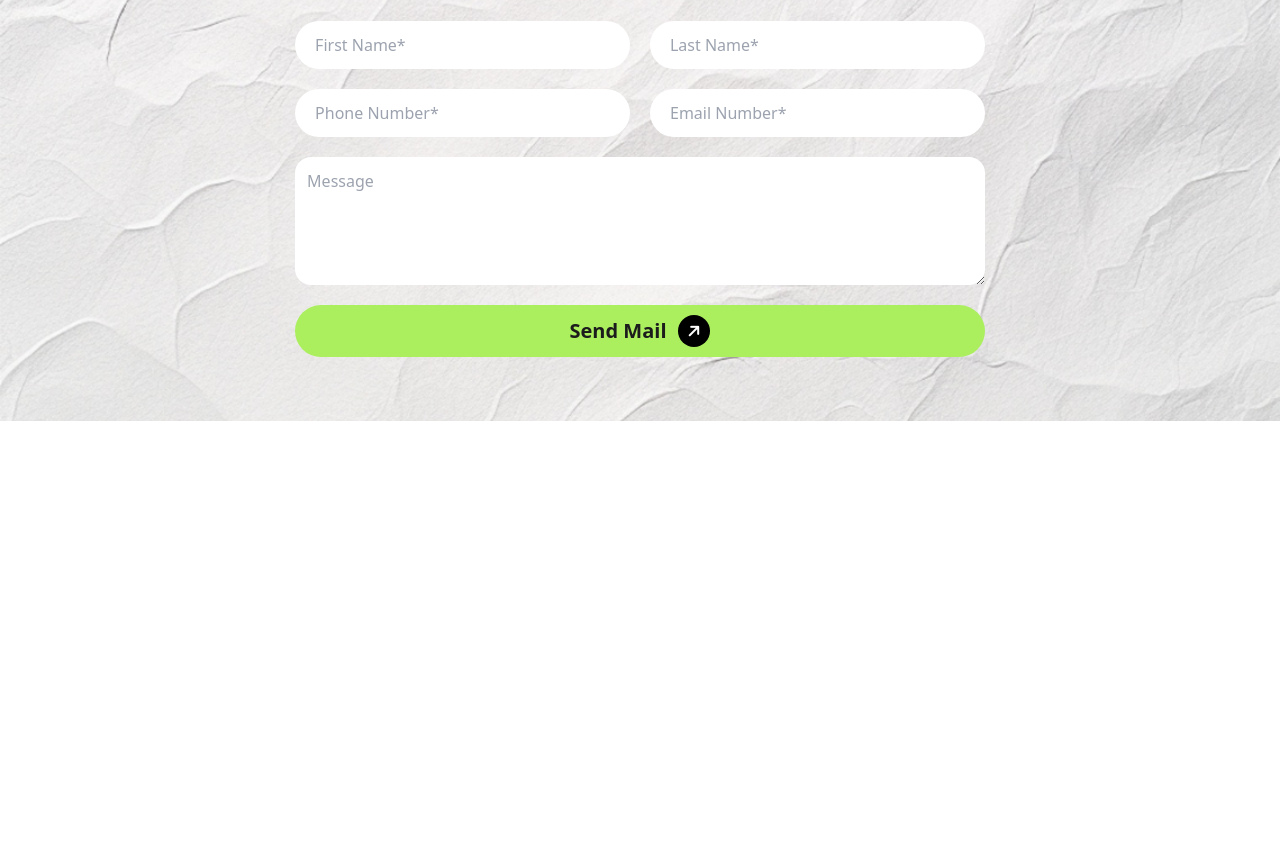
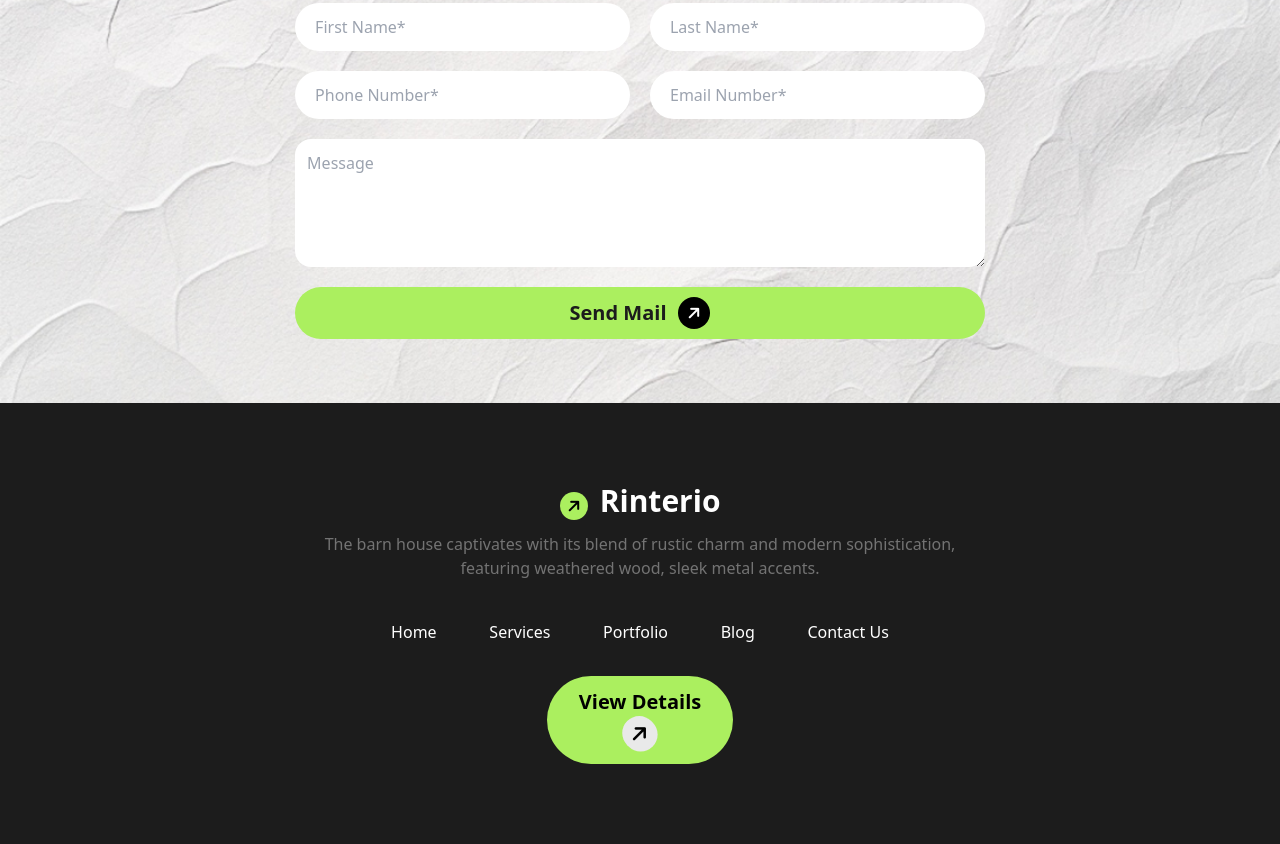
Before and after one commit to YOUSUF4949/B-10-Assignment-03, a plain HTML site: page index.html in a window 1280 px wide. Shown: the part 4568-5412 px from the top of the page. Before the commit the page ends 4989 px from the top, so only its background shows below. Drawn offline with nearby package versions, Linux system fonts and the light colour scheme.

Commit message:
footer section done

```diff
--- a/index.html
+++ b/index.html
@@ -270,7 +270,7 @@
 
 <!-- Read our article section -->
 <section class="bg-gray-100 lg:py-16 mt-5 py-4">
-<div class="lg:w-10/12 mx-auto px-4">
+<div class="lg:w-10/12 mx-auto px-4 lg:px-0">
 <!-- Article Content -->
   <div class="lg:w-6/12 mx-auto text-center">
   <!-- article title -->
@@ -377,6 +377,12 @@
 </div>
 </section>
 
+<!-- ======= My Challenging Section starts here ========  -->
+<!-- Most popular place section -->
+<section>
+
+</section>
+<!-- ======= My Challenging Section ends here ========  -->
 <!-- next connect project section here -->
 <section class="w-full mt-2 bg-[url('assets/bg.jpg')] bg-cover bg-center py-10 lg:py-16 bg-no-repeat">
 <!-- discuss container  -->
@@ -417,6 +423,34 @@
 </section>
 </main>
 <!-- footer section -->
-<footer></footer>
+<footer class="bg-[#1C1C1C] text-white px-4 lg:px-0">
+<!-- footer container -->
+<div class="lg:w-7/12 mx-auto text-center py-10 lg:py-20">
+  <!-- footer content -->
+  <div class="space-y-3">
+    <div class="w-7 h-7 mr-2 bg-[#ABEF5F] inline-flex justify-center items-center rounded-full">
+      <i class="fa-solid fa-arrow-right -rotate-45 text-black"></i>
+    </div>
+    <span class="font-extrabold text-2xl lg:text-3xl">Rinterio</span>
+    <p class="text-base font-medium text-[#737373]">The barn house captivates with its blend of rustic charm and modern sophistication, <br> featuring weathered wood, sleek metal accents.</p>
+  </div>
+  <!-- footer nav -->
+  <div class=" lg:w-8/12 mx-auto mt-5 lg:mt-10">
+    <ul class="space-y-5 lg:space-y-0 lg:flex lg:items-center lg:justify-between">
+      <li><a class="" href="#">Home</a></li>
+      <li><a class="" href="#">Services</a></li>
+      <li><a class="" href="#">Portfolio</a></li>
+      <li><a class="" href="#">Blog</a></li>
+      <li><a class="" href="#">Contact Us</a></li>
+    </ul>
+  </div>
+  <!-- footer button -->
+  <div>
+    <div class="w-full lg:w-1/4 lg:mx-auto mt-5 lg:mt-8 text-black">
+      <button class="w-full py-2 bg-[#ABEF5F] lg:py-3 lg:px-7 rounded-full text-xl font-bold space-x-2">View Details <i class="fa-solid fa-arrow-right -rotate-45 bg-[#E9E9E9] p-2 rounded-full"></i></button>
+    </div>
+  </div>
+</div>
+</footer>
 </body>
 </html>
```
